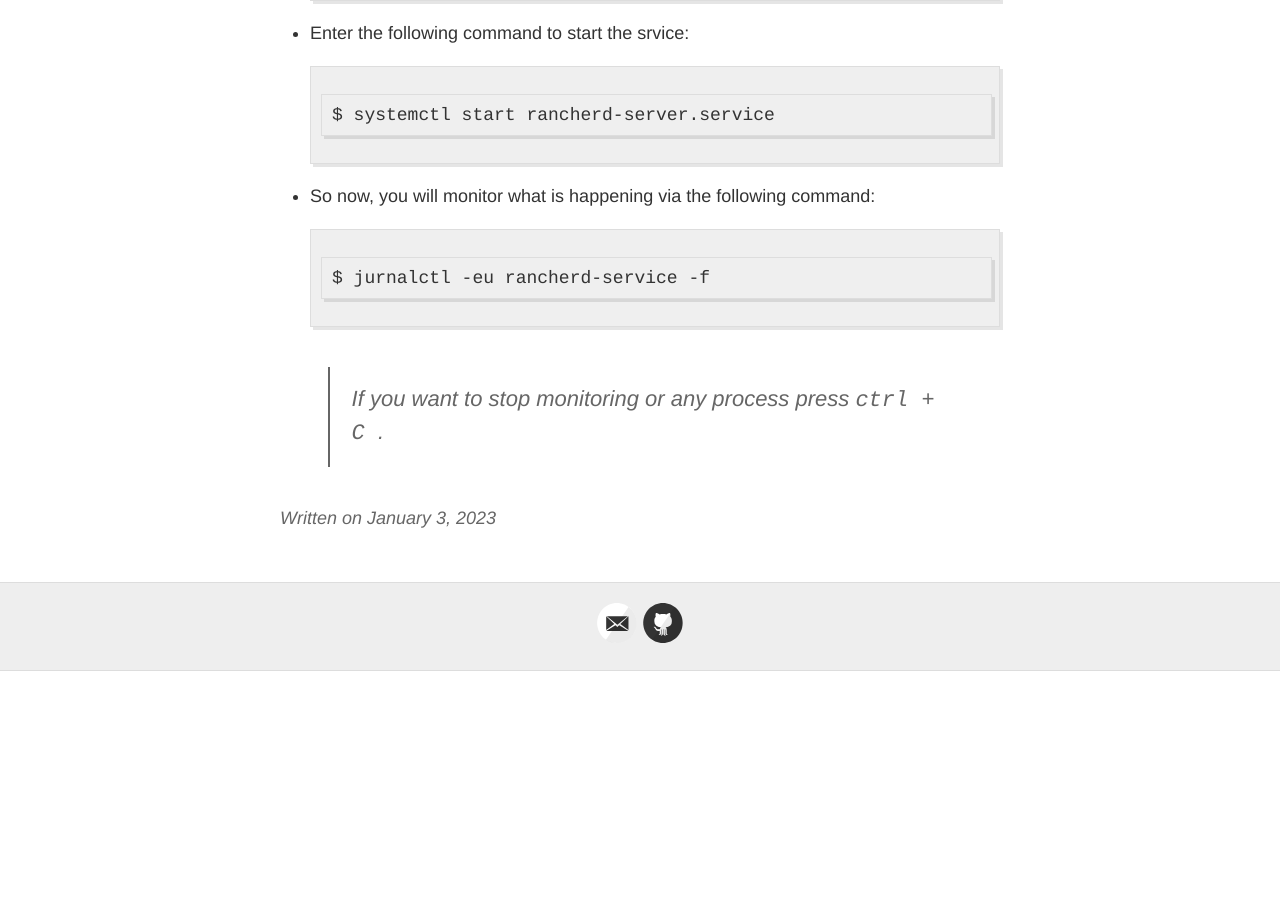
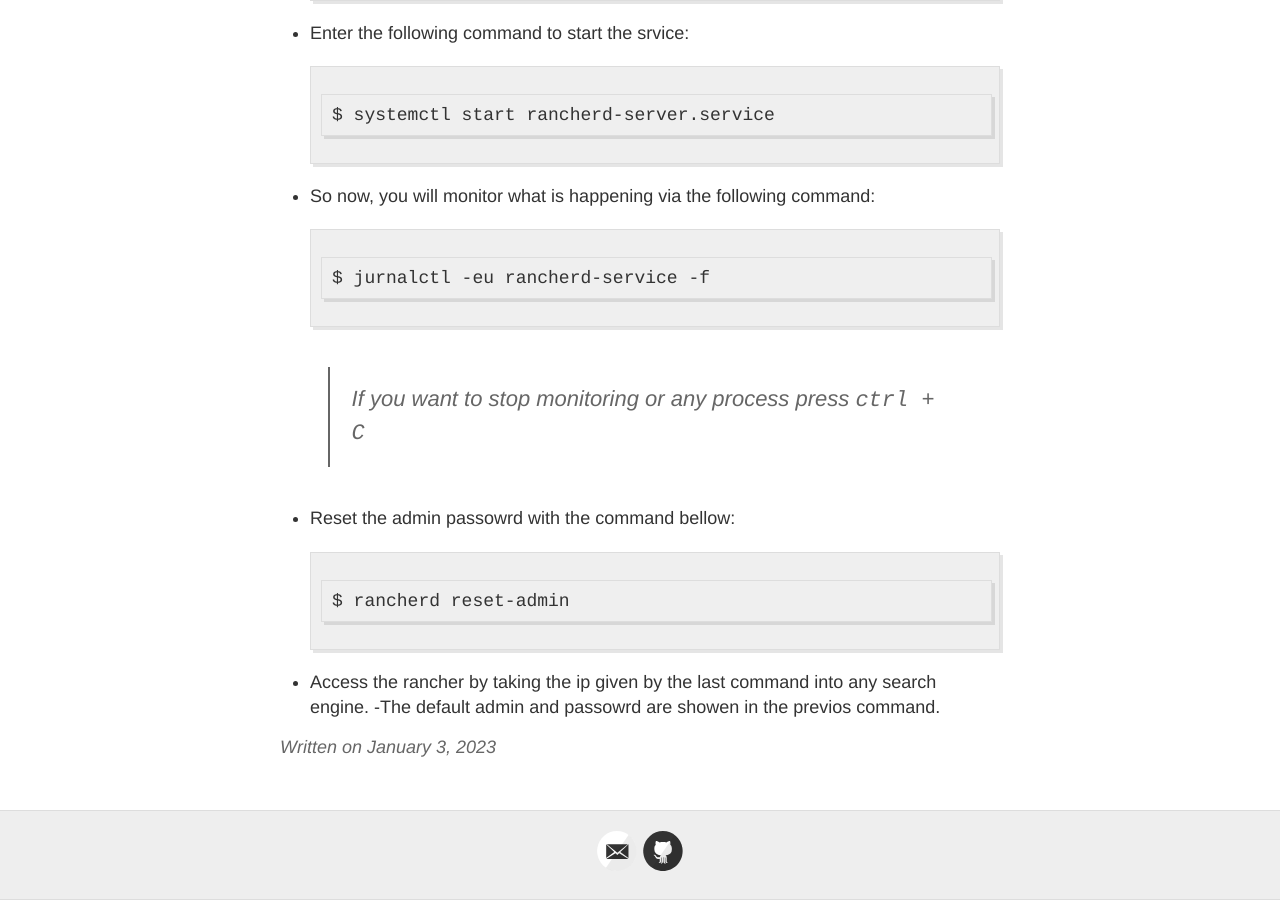
Before and after one commit to hermassest/hermassest.github.io, a Jekyll site: the page built from _posts/2023-01-03-Build-Your-Own-Raspberry-Pi-Cluster.md, in a window 1280 px wide and 900 px high, scrolled down 3746 px. Built offline with Jekyll 4.4.1, drawn with Linux system fonts in a browser that asks for light colours; our own code applies the rules of GitHub Pages for plain Markdown files; before the commit the page ends 4417 px from its top, so only the background shows below that; some of the changed text lies outside the part shown.

Commit message:
Update 2023-01-03-Build-Your-Own-Raspberry-Pi-Cluster.md

````diff
--- a/_posts/2023-01-03-Build-Your-Own-Raspberry-Pi-Cluster.md
+++ b/_posts/2023-01-03-Build-Your-Own-Raspberry-Pi-Cluster.md
@@ -107,4 +107,12 @@ $ systemctl start rancherd-server.service
 ```
 $ jurnalctl -eu rancherd-service -f
 ```
-> If you want to stop monitoring or any process press `ctrl + C `.
+> If you want to stop monitoring or any process press `ctrl + C `
+
+- Reset the admin passowrd with the command bellow:
+```
+$ rancherd reset-admin
+```
+
+- Access the rancher by taking the ip given by the last command into any search engine.
+-The default admin and passowrd are showen in the previos command.
````
Also changed, not shown: other parts of _posts/2023-01-03-Build-Your-Own-Raspberry-Pi-Cluster.md (+1 -1 lines).
